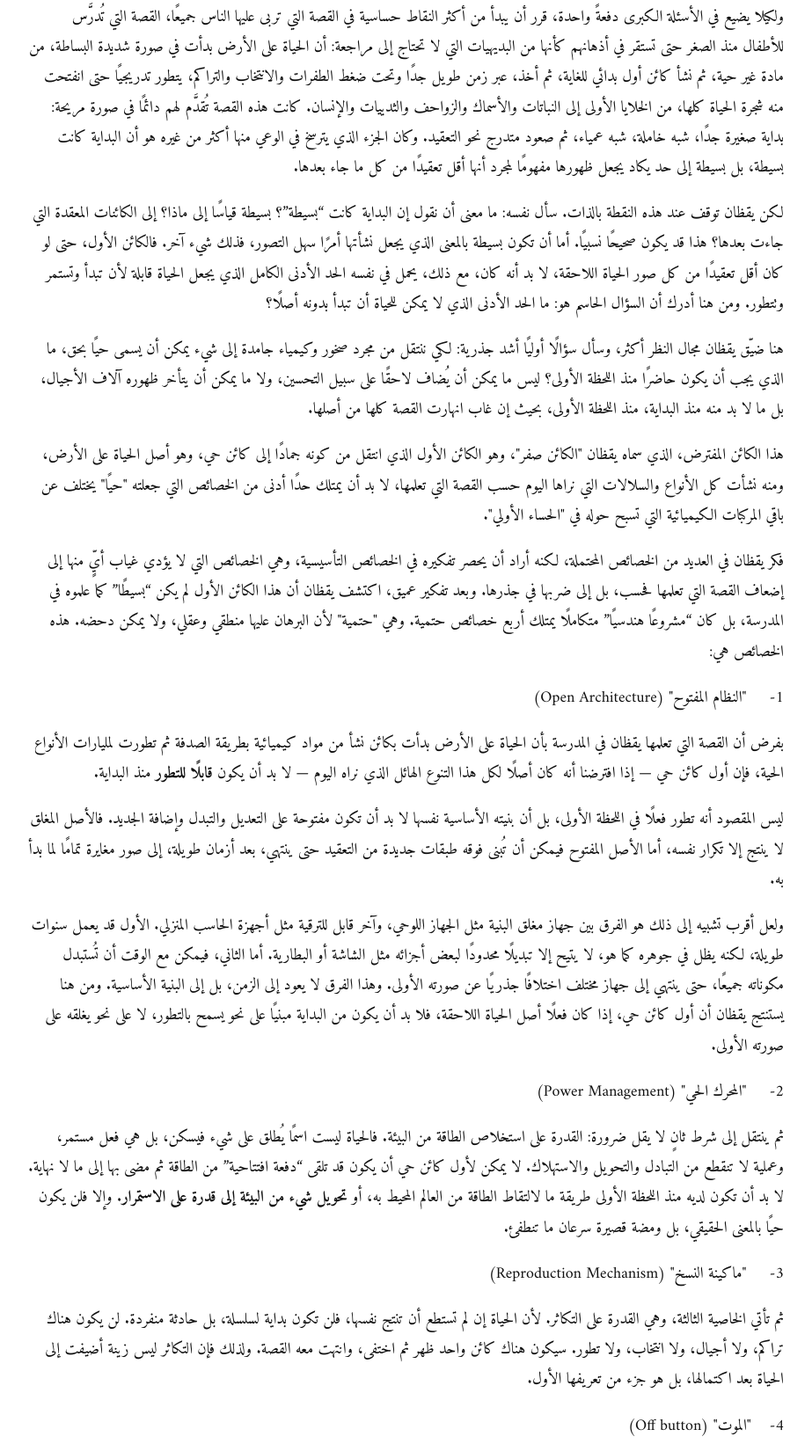
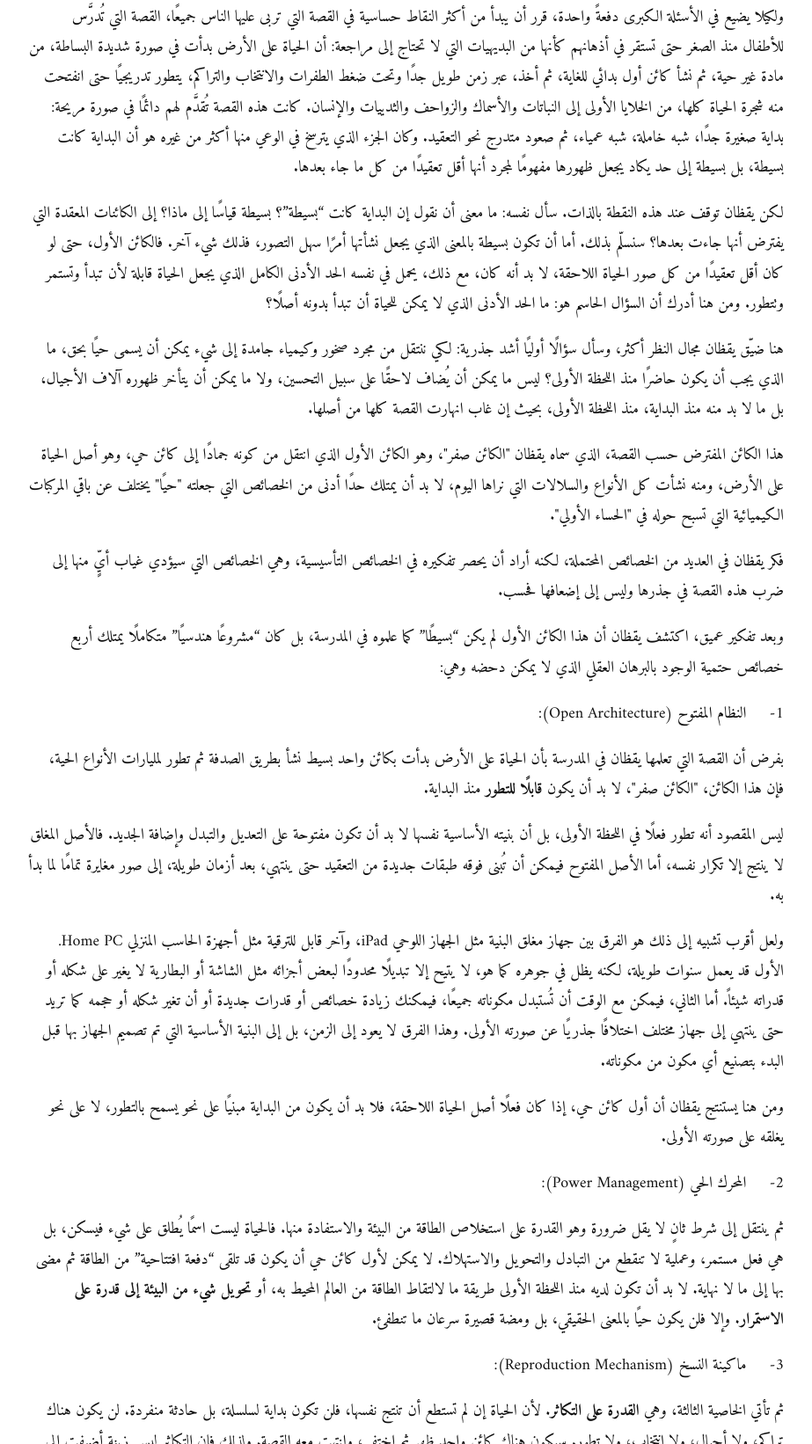
Before and after one commit to jundi78/my-site, an Eleventy site: page posts/يقظان.md in a window 1280 px wide. Shown: the part 1158-2800 px from the top of the page at 88% size, without its empty margins (179-1102 px from the left). Built offline with nearby package versions, Linux system fonts and the light colour scheme; Eleventy itself is replaced by a stand-in of ours; files that its build step writes are made by us from their sources.

Commit message:
Update تدوينة “يقظان”

```diff
--- a/posts/يقظان.md
+++ b/posts/يقظان.md
@@ -10,7 +10,7 @@ draft: false
 
 فلنتخيل وجود شخص اسمه "يقظان".
 
- يعيش يقظان في مدينة مستقبلية متقدمة جدًا، يعرف أهلها كل شيء تقريبًا عن المادة والطاقة والجينات وتاريخ النجوم، لكنهم لا يعرفون شيئًا اسمه الله. ليس لأنهم أنكروا وجوده بعد بحث، ولا لأنهم ثاروا عليه بعد إيمان، بل لأن الفكرة نفسها غابت عن عالمهم حتى صارت كأنها لم تُولد فيه أصلًا. إنهم ليسوا ملحدين ولا مؤمنين، بل بشر يعيشون من غير أن يخطر لهم هذا السؤال.
+يعيش يقظان في مدينة مستقبلية متقدمة جدًا، يعرف أهلها كل شيء تقريبًا عن المادة والطاقة والجينات وتاريخ النجوم، لكنهم لا يعرفون شيئًا اسمه الله. ليس لأنهم أنكروا وجوده بعد بحث، بل لأن الفكرة نفسها غابت عن عالمهم حتى صارت كأنها لم تُولد فيه أصلًا. إنهم ليسوا ملحدين ولا مؤمنين، بل بشر يعيشون من غير أن يخطر لهم هذا السؤال.
 
 في هذا العالم، لم يبدأ يقظان التفكير لأنه نشأ على قلق ديني، بل بدأ من شيء آخر تمامًا: من ملاحظة الفجوة بين ما يعرفه الناس وما يتوقفون عن سؤاله. لقد عاش بين قوم يملكون معرفة هائلة بتفاصيل العالم، ويتحدثون بثقة مدهشة عن تاريخ الأرض والحياة. ومع ذلك، لاحظ أن هذه المعرفة الواسعة لا تُنتج بالضرورة إجابةً عن السؤال الأكبر، بل قد تتحول أحيانًا إلى بديل عنه.
 
@@ -18,31 +18,35 @@ draft: false
 
 ولكيلا يضيع في الأسئلة الكبرى دفعةً واحدة، قرر أن يبدأ من أكثر النقاط حساسية في القصة التي تربى عليها الناس جميعًا، القصة التي تُدرَّس للأطفال منذ الصغر حتى تستقر في أذهانهم كأنها من البديهيات التي لا تحتاج إلى مراجعة: أن الحياة على الأرض بدأت في صورة شديدة البساطة، من مادة غير حية، ثم نشأ كائن أول بدائي للغاية، ثم أخذ، عبر زمن طويل جدًا وتحت ضغط الطفرات والانتخاب والتراكم، يتطور تدريجيًا حتى انفتحت منه شجرة الحياة كلها، من الخلايا الأولى إلى النباتات والأسماك والزواحف والثدييات والإنسان. كانت هذه القصة تُقدَّم لهم دائمًا في صورة مريحة: بداية صغيرة جدًا، شبه خاملة، شبه عمياء، ثم صعود متدرج نحو التعقيد. وكان الجزء الذي يترسخ في الوعي منها أكثر من غيره هو أن البداية كانت بسيطة، بل بسيطة إلى حد يكاد يجعل ظهورها مفهومًا لمجرد أنها أقل تعقيدًا من كل ما جاء بعدها.
 
-لكن يقظان توقف عند هذه النقطة بالذات. سأل نفسه: ما معنى أن نقول إن البداية كانت “بسيطة”؟ بسيطة قياسًا إلى ماذا؟ إلى الكائنات المعقدة التي جاءت بعدها؟ هذا قد يكون صحيحًا نسبيًا. أما أن تكون بسيطة بالمعنى الذي يجعل نشأتها أمرًا سهل التصور، فذلك شيء آخر. فالكائن الأول، حتى لو كان أقل تعقيدًا من كل صور الحياة اللاحقة، لا بد أنه كان، مع ذلك، يحمل في نفسه الحد الأدنى الكامل الذي يجعل الحياة قابلة لأن تبدأ وتستمر وتتطور. ومن هنا أدرك أن السؤال الحاسم هو: ما الحد الأدنى الذي لا يمكن للحياة أن تبدأ بدونه أصلًا؟
+لكن يقظان توقف عند هذه النقطة بالذات. سأل نفسه: ما معنى أن نقول إن البداية كانت “بسيطة”؟ بسيطة قياسًا إلى ماذا؟ إلى الكائنات المعقدة التي يفترض أنها جاءت بعدها؟ سنسلّم بذلك. أما أن تكون بسيطة بالمعنى الذي يجعل نشأتها أمرًا سهل التصور، فذلك شيء آخر. فالكائن الأول، حتى لو كان أقل تعقيدًا من كل صور الحياة اللاحقة، لا بد أنه كان، مع ذلك، يحمل في نفسه الحد الأدنى الكامل الذي يجعل الحياة قابلة لأن تبدأ وتستمر وتتطور. ومن هنا أدرك أن السؤال الحاسم هو: ما الحد الأدنى الذي لا يمكن للحياة أن تبدأ بدونه أصلًا؟
 
 هنا ضيّق يقظان مجال النظر أكثر، وسأل سؤالًا أوليًا أشد جذرية: لكي ننتقل من مجرد صخور وكيمياء جامدة إلى شيء يمكن أن يسمى حيًا بحق، ما الذي يجب أن يكون حاضرًا منذ اللحظة الأولى؟ ليس ما يمكن أن يُضاف لاحقًا على سبيل التحسين، ولا ما يمكن أن يتأخر ظهوره آلاف الأجيال، بل ما لا بد منه منذ البداية، منذ اللحظة الأولى، بحيث إن غاب انهارت القصة كلها من أصلها.
 
-هذا الكائن المفترض، الذي سماه يقظان "الكائن صفر"، وهو الكائن الأول الذي انتقل من كونه جمادًا إلى كائن حي، وهو أصل الحياة على الأرض، ومنه نشأت كل الأنواع والسلالات التي نراها اليوم حسب القصة التي تعلمها، لا بد أن يمتلك حدًا أدنى من الخصائص التي جعلته "حيًا" يختلف عن باقي المركبات الكيميائية التي تسبح حوله في "الحساء الأولي".
+هذا الكائن المفترض حسب القصة، الذي سماه يقظان "الكائن صفر"، وهو الكائن الأول الذي انتقل من كونه جمادًا إلى كائن حي، وهو أصل الحياة على الأرض، ومنه نشأت كل الأنواع والسلالات التي نراها اليوم، لا بد أن يمتلك حدًا أدنى من الخصائص التي جعلته "حيًا" يختلف عن باقي المركبات الكيميائية التي تسبح حوله في "الحساء الأولي".
 
-فكر يقظان في العديد من الخصائص المحتملة، لكنه أراد أن يحصر تفكيره في الخصائص التأسيسية، وهي الخصائص التي لا يؤدي غياب أيٍّ منها إلى إضعاف القصة التي تعلمها فحسب، بل إلى ضربها في جذرها. وبعد تفكير عميق، اكتشف يقظان أن هذا الكائن الأول لم يكن “بسيطًا” كما علموه في المدرسة، بل كان “مشروعًا هندسيًا” متكاملًا يمتلك أربع خصائص حتمية. وهي "حتمية" لأن البرهان عليها منطقي وعقلي، ولا يمكن دحضه. هذه الخصائص هي:
+فكر يقظان في العديد من الخصائص المحتملة، لكنه أراد أن يحصر تفكيره في الخصائص التأسيسية، وهي الخصائص التي سيؤدي غياب أيٍّ منها إلى ضرب هذه القصة في جذرها وليس إلى إضعافها فحسب.
 
-1-     "النظام المفتوح" (Open Architecture)
+وبعد تفكير عميق، اكتشف يقظان أن هذا الكائن الأول لم يكن “بسيطًا” كما علموه في المدرسة، بل كان “مشروعًا هندسيًا” متكاملًا يمتلك أربع خصائص حتمية الوجود بالبرهان العقلي الذي لا يمكن دحضه وهي:
 
-بفرض أن القصة التي تعلمها يقظان في المدرسة بأن الحياة على الأرض بدأت بكائن نشأ من مواد كيميائية بطريقة الصدفة ثم تطورت لمليارات الأنواع الحية، فإن أول كائن حي — إذا افترضنا أنه كان أصلًا لكل هذا التنوع الهائل الذي نراه اليوم — لا بد أن يكون **قابلًا للتطور** منذ البداية.
+1-     النظام المفتوح (Open Architecture):
+
+بفرض أن القصة التي تعلمها يقظان في المدرسة بأن الحياة على الأرض بدأت بكائن واحد بسيط نشأ بطريق الصدفة ثم تطور لمليارات الأنواع الحية، فإن هذا الكائن، "الكائن صفر"، لا بد أن يكون **قابلًا للتطور** منذ البداية.
 
 ليس المقصود أنه تطور فعلًا في اللحظة الأولى، بل أن بنيته الأساسية نفسها لا بد أن تكون مفتوحة على التعديل والتبدل وإضافة الجديد. فالأصل المغلق لا ينتج إلا تكرار نفسه، أما الأصل المفتوح فيمكن أن تُبنى فوقه طبقات جديدة من التعقيد حتى ينتهي، بعد أزمان طويلة، إلى صور مغايرة تمامًا لما بدأ به.
 
-ولعل أقرب تشبيه إلى ذلك هو الفرق بين جهاز مغلق البنية مثل الجهاز اللوحي، وآخر قابل للترقية مثل أجهزة الحاسب المنزلي. الأول قد يعمل سنوات طويلة، لكنه يظل في جوهره كما هو، لا يتيح إلا تبديلًا محدودًا لبعض أجزائه مثل الشاشة أو البطارية. أما الثاني، فيمكن مع الوقت أن تُستبدل مكوناته جميعًا، حتى ينتهي إلى جهاز مختلف اختلافًا جذريًا عن صورته الأولى. وهذا الفرق لا يعود إلى الزمن، بل إلى البنية الأساسية. ومن هنا يستنتج يقظان أن أول كائن حي، إذا كان فعلًا أصل الحياة اللاحقة، فلا بد أن يكون من البداية مبنيًا على نحو يسمح بالتطور، لا على نحو يغلقه على صورته الأولى.
+ولعل أقرب تشبيه إلى ذلك هو الفرق بين جهاز مغلق البنية مثل الجهاز اللوحي iPad، وآخر قابل للترقية مثل أجهزة الحاسب المنزلي Home PC. الأول قد يعمل سنوات طويلة، لكنه يظل في جوهره كما هو، لا يتيح إلا تبديلًا محدودًا لبعض أجزائه مثل الشاشة أو البطارية لا يغير على شكله أو قدراته شيئاً. أما الثاني، فيمكن مع الوقت أن تُستبدل مكوناته جميعًا، فيمكنك زيادة خصائص أو قدرات جديدة أو أن تغير شكله أو حجمه كما تريد حتى ينتهي إلى جهاز مختلف اختلافًا جذريًا عن صورته الأولى. وهذا الفرق لا يعود إلى الزمن، بل إلى البنية الأساسية التي تم تصميم الجهاز بها قبل البدء بتصنيع أي مكون من مكوناته.
 
-2-     "المحرك الحي" (Power Management)
+ومن هنا يستنتج يقظان أن أول كائن حي، إذا كان فعلًا أصل الحياة اللاحقة، فلا بد أن يكون من البداية مبنيًا على نحو يسمح بالتطور، لا على نحو يغلقه على صورته الأولى.
 
-ثم ينتقل إلى شرط ثانٍ لا يقل ضرورة: القدرة على استخلاص الطاقة من البيئة. فالحياة ليست اسمًا يُطلق على شيء فيسكن، بل هي فعل مستمر، وعملية لا تنقطع من التبادل والتحويل والاستهلاك. لا يمكن لأول كائن حي أن يكون قد تلقى “دفعة افتتاحية” من الطاقة ثم مضى بها إلى ما لا نهاية. لا بد أن تكون لديه منذ اللحظة الأولى طريقة ما لالتقاط الطاقة من العالم المحيط به، أو **تحويل شيء من البيئة إلى قدرة على الاستمرار**. وإلا فلن يكون حيًا بالمعنى الحقيقي، بل ومضة قصيرة سرعان ما تنطفئ.
+2-     المحرك الحي (Power Management):
 
-3-     "ماكينة النسخ" (Reproduction Mechanism)
+ثم ينتقل إلى شرط ثانٍ لا يقل ضرورة وهو القدرة على استخلاص الطاقة من البيئة والاستفادة منها. فالحياة ليست اسمًا يُطلق على شيء فيسكن، بل هي فعل مستمر، وعملية لا تنقطع من التبادل والتحويل والاستهلاك. لا يمكن لأول كائن حي أن يكون قد تلقى “دفعة افتتاحية” من الطاقة ثم مضى بها إلى ما لا نهاية. لا بد أن تكون لديه منذ اللحظة الأولى طريقة ما لالتقاط الطاقة من العالم المحيط به، أو **تحويل شيء من البيئة إلى قدرة على الاستمرار**. وإلا فلن يكون حيًا بالمعنى الحقيقي، بل ومضة قصيرة سرعان ما تنطفئ.
 
-ثم تأتي الخاصية الثالثة، وهي القدرة على التكاثر. لأن الحياة إن لم تستطع أن تنتج نفسها، فلن تكون بداية لسلسلة، بل حادثة منفردة. لن يكون هناك تراكم، ولا أجيال، ولا انتخاب، ولا تطور. سيكون هناك كائن واحد ظهر ثم اختفى، وانتهت معه القصة. ولذلك فإن التكاثر ليس زينة أضيفت إلى الحياة بعد اكتمالها، بل هو جزء من تعريفها الأول.
+3-     ماكينة النسخ (Reproduction Mechanism):
 
-4-    "الموت" (Off button)
+ثم تأتي الخاصية الثالثة، وهي **القدرة على التكاثر**. لأن الحياة إن لم تستطع أن تنتج نفسها، فلن تكون بداية لسلسلة، بل حادثة منفردة. لن يكون هناك تراكم، ولا أجيال، ولا انتخاب، ولا تطور. سيكون هناك كائن واحد ظهر ثم اختفى، وانتهت معه القصة. ولذلك فإن التكاثر ليس زينة أضيفت إلى الحياة بعد اكتمالها، بل هو جزء من تعريفها الأول.
+
+4-     الموت (Off button):
 
 لكن الخاصية الرابعة هي الأكثر إثارة للانتباه: **القدرة على الموت**.
 
@@ -50,17 +54,15 @@ draft: false
 
 يفكر يقظان في الأمر على نحو أبسط: لو كان أول كائن حي غير قابل للموت أصلًا، لكان من المفترض — من حيث المبدأ — أن يبقى موجودًا بيننا إلى اليوم ولامتلأت الأرض والسماء بتلك السلالة الأولى التي لا يدخلها الفناء. لكن العالم الحي الذي نراه اليوم قائم كله على المجيء والرحيل، على الظهور والزوال، على الولادة والموت. وهذا يوحي بأن القابلية للموت ليست خللًا لاحقًا دخل على الحياة بعد اكتمالها، بل جزء من بنيتها الأصلية.
 
-5-     التزامن (Concurrency)
+5-     التزامن (Concurrency):
 
-وهنا يزداد السؤال تعقيداً: هل يمكن أن تكون هذه المواصفات قد ظهرت متفرقة عبر الزمن؟ هل يمكن أن يكون الكائن الأول قد بدأ بصفة واحدة، ثم انتظر آلاف السنين حتى تضاف إليه الصفات الأخرى؟ يرى يقظان أن هذا غير ممكن. لأن أول كائن حي، على ما افترضنا، لا يملك رفاهية الانتظار. إن لم يكن قادرًا على استخراج الطاقة من البيئة، فلن يستمر. وإن لم يكن قادرًا على التكاثر، فلن تصبح الحياة ظاهرة ممتدة. وإن لم يكن قابلًا للتطور، فلن يكون أصلًا منطقيًا لهذا التنوع العظيم. على فرض صحة افتراض التطور، وإن لم يكن قابلًا للموت، فسوف يطرح وجوده الدائم سؤالًا آخر أشد إرباكًا.
+وهنا يزداد السؤال تعقيداً: هل يمكن أن تكون هذه المواصفات قد ظهرت متفرقة عبر الزمن؟ هل يمكن أن يكون الكائن الأول قد بدأ بصفة واحدة، ثم انتظر آلاف السنين حتى تضاف إليه الصفات الأخرى؟ يرى يقظان أن هذا غير ممكن. لأن أول كائن حي، على ما افترضنا، لا يملك رفاهية الانتظار. إن لم يكن قادرًا على استخراج الطاقة من البيئة، فلن يستمر، حتى لو امتلك باقي الخصائص، فكيف سيتكاثر بدون القدرة على استهلاك الطاقة اللازمة لعملية النسخ والتكاثر. وإن لم يكن قادرًا على التكاثر، فلن تصبح الحياة ظاهرة ممتدة، حتى لو امتلك باقي الخصائص. وإن لم يكن قابلًا للتطور، فلن يكون أصلًا منطقيًا لهذا التنوع العظيم. وإن لم يكن قابلًا للموت، فلم لا نراه بيننا الآن؟
 
-بمعنى آخر: إن أول كائن حي لا بد أن يكون قد ظهر وهو يحمل الحد الأدنى الكامل للحياة دفعة واحدة، لا جزءًا من الحياة، بل بنيتها العاملة كلها من أول لحظة. بضربة محظوظة واحدة، يكتسب مركب كيميائي عشوائي هذه الخصائص معاً ليصبح "الكائن صفر".
+بمعنى آخر**: إن أول كائن حي لا بد أن يكون قد ظهر وهو يحمل الحد الأدنى الكامل للحياة دفعة واحدة، لا جزءًا من الحياة، بل بنيتها العاملة كلها من أول لحظة**. بضربة محظوظة واحدة، يكتسب مركب كيميائي عشوائي الخصائص الأربعة الأولى **معاً** ليصبح "الكائن صفر".
 
-هل يبدو هذا كله ممكناً بالصدفة؟ أليس هناك تفسير أوضح لبدء الحياة؟
+هل يبدو هذا كله ممكناً بالصدفة؟ هل تبدو هذه القصة معقولة من أساسها؟ أليس هناك تفسير أوضح لبدء الحياة؟
 
 هذا السؤال يولد من احترام العلم، ومن أخذ نتائجه على محمل الجدية. فالعلم يشرح الآليات، ويكشف بعض الكيفيات، ويضيء المسارات، لكنه لا يلغي السؤال عن القصد، ولا يمحو السؤال عن المصدر الأول للنظام نفسه وكلما تعمق الإنسان في بنية الحياة، يجد نفسه لا يبتعد عن فكرة الخالق، بل يقترب منها، ويصبح بحاجة لهدايته **كي نفهم الكون كما خلقه الله، لا كما تدركه حدود حواسنا**.
-
-
 
 ثم يتساءل يقظان: ما معنى أن يموت الكائن الحي أصلًا؟
 
```
